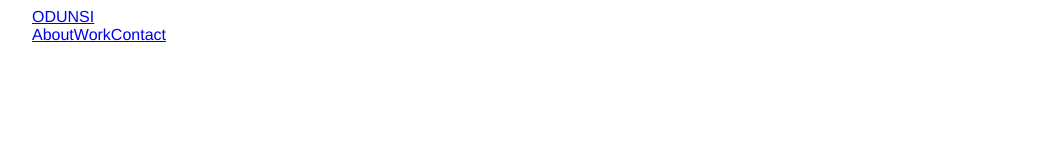
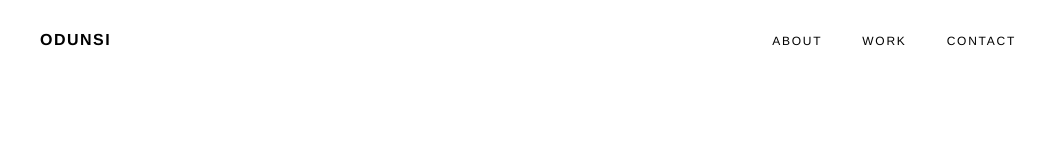
Before and after one commit to lisaw97/Lisa-Wen-Portfolio, a Gatsby site: page / in a window 1280 px wide. Shown: the whole page, without its empty margins (120-1165 px from the left). Built offline with nearby package versions, Linux system fonts and the light colour scheme; Gatsby itself is replaced by a stand-in of ours.

Commit message:
Style header

```diff
--- a/src/components/header.js
+++ b/src/components/header.js
@@ -4,6 +4,7 @@ import React from "react"
 const Header = () => (
   <header>
     <div className="container">
+      <div className="inner-header">
         <div className="logo">
           <Link to="/">ODUNSI</Link>
         </div>
@@ -15,6 +16,7 @@ const Header = () => (
           </nav>
         </div>
       </div>
+    </div>
   </header>
 )
 
--- a/src/styles/styles.scss
+++ b/src/styles/styles.scss
@@ -28,3 +28,41 @@ html, body {
     min-width: 768px;
   }
 }
+
+// Header
+header {
+  height: 80px;
+  width: 100%;
+  position: absolute;
+  top: 0px;
+  z-index: 10;
+  .inner-header {
+    display: flex;
+    align-items: center;
+    justify-content: space-between;
+    height: 80px;
+    .logo {
+      a {
+        font-weight: 700;
+        text-decoration: none;
+        letter-spacing: 1.5px;
+        color: $black;
+      }
+    }
+    .navigation {
+      nav {
+        a {
+          margin: 0 20px;
+          text-decoration: none;
+          letter-spacing: 1.75px;
+          text-transform: uppercase;
+          font-size: 0.75rem;
+          color: black;
+          &:last-child {
+            margin-right: 0px;
+          }
+        }
+      }
+    }
+  }
+}
```
Lines whose indentation alone changed are shown as unchanged.
